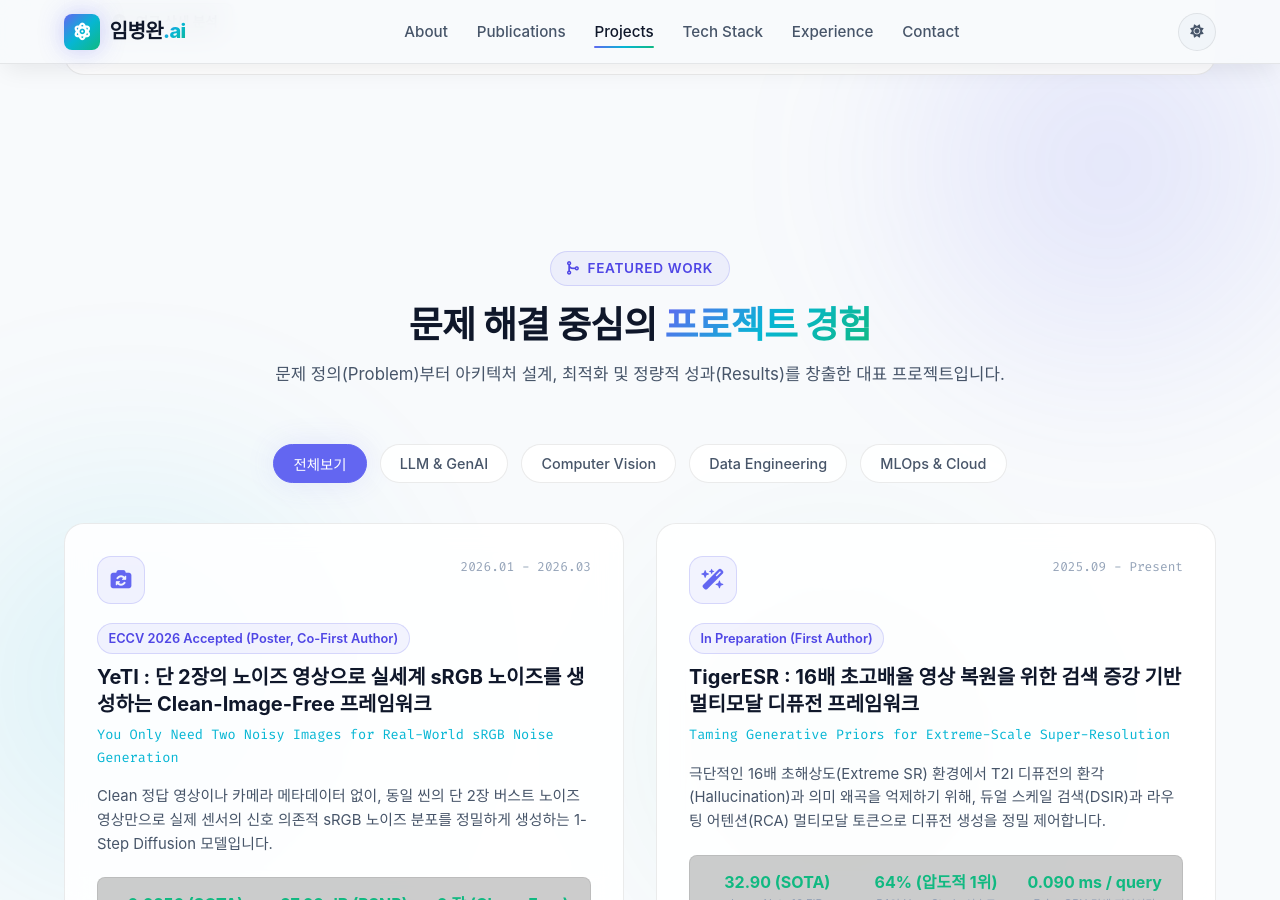
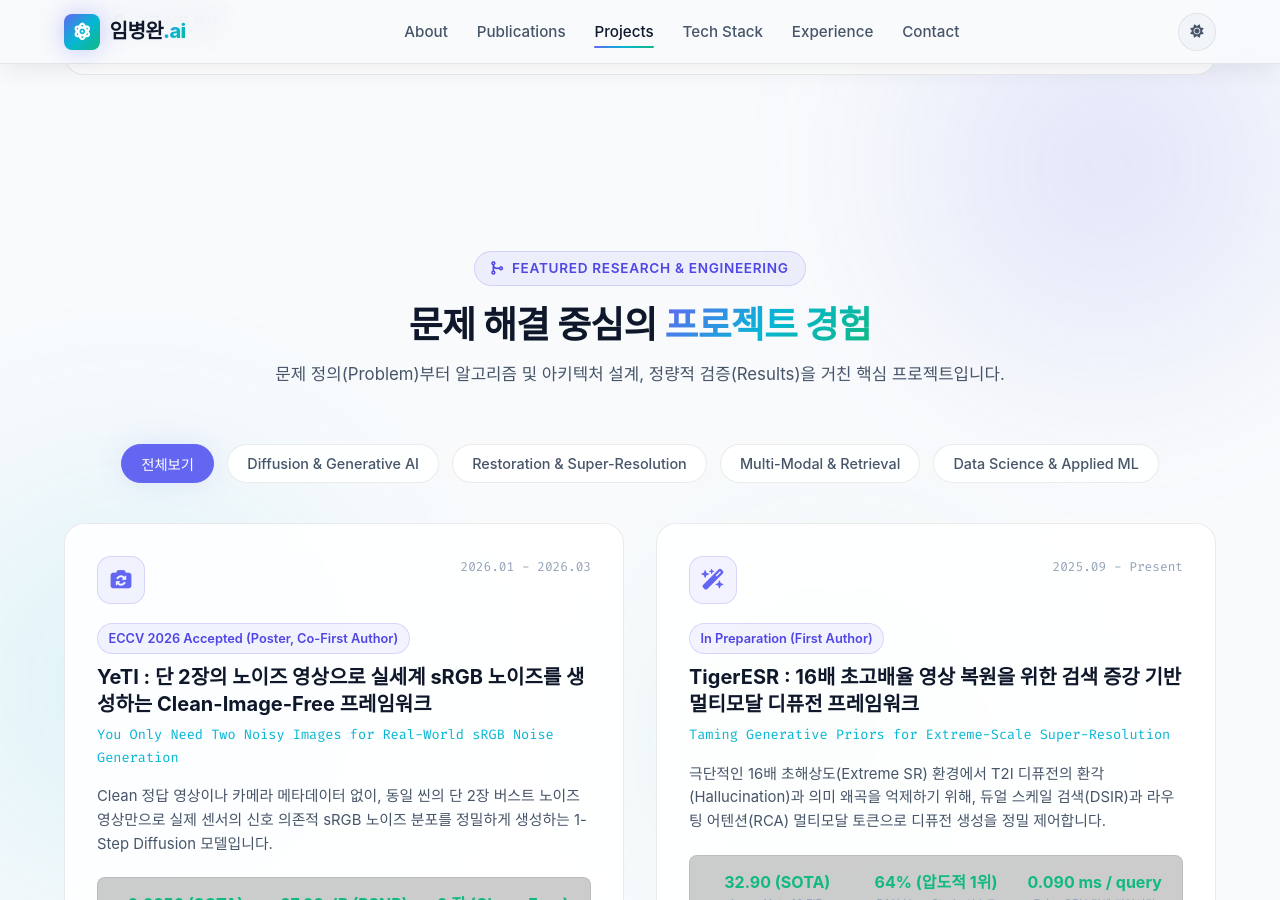
Before and after one commit to ByungWanLim/ByungWanLim.github.io, a Jekyll site: the page built from index.html, in a window 1280 px wide and 900 px high, scrolled down 3518 px. Built offline with Jekyll 4.4.1, drawn with Linux system fonts in a browser that asks for light colours; some web fonts are replaced; some of the changed text lies outside the part shown.

Commit message:
feat: add project filtering, modal detail view, and dynamic data rendering to portfolio site

```diff
--- a/_includes/projects.html
+++ b/_includes/projects.html
@@ -3,27 +3,27 @@
     <div class="section-header">
       <div class="section-badge">
         <i class="fa-solid fa-code-merge"></i>
-        <span>Featured Work</span>
+        <span>Featured Research & Engineering</span>
       </div>
       <h2 class="section-title">문제 해결 중심의 <span class="gradient-text">프로젝트 경험</span></h2>
       <p class="section-desc">
-        문제 정의(Problem)부터 아키텍처 설계, 최적화 및 정량적 성과(Results)를 창출한 대표 프로젝트입니다.
+        문제 정의(Problem)부터 알고리즘 및 아키텍처 설계, 정량적 검증(Results)을 거친 핵심 프로젝트입니다.
       </p>
     </div>
 
     <!-- Filter Buttons -->
     <div class="projects-filter-bar">
       <button class="filter-btn active" data-filter="all">전체보기</button>
-      <button class="filter-btn" data-filter="LLM">LLM & GenAI</button>
-      <button class="filter-btn" data-filter="Computer Vision">Computer Vision</button>
-      <button class="filter-btn" data-filter="Data Engineering">Data Engineering</button>
-      <button class="filter-btn" data-filter="MLOps">MLOps & Cloud</button>
+      <button class="filter-btn" data-filter="diffusion">Diffusion & Generative AI</button>
+      <button class="filter-btn" data-filter="restoration">Restoration & Super-Resolution</button>
+      <button class="filter-btn" data-filter="multimodal">Multi-Modal & Retrieval</button>
+      <button class="filter-btn" data-filter="ml">Data Science & Applied ML</button>
     </div>
 
     <!-- Projects Grid -->
     <div class="projects-grid">
       {% for project in site.data.projects %}
-      <div class="project-card" data-category="{{ project.category }}">
+      <div class="project-card" data-category="{{ project.filter_categories }} {{ project.category }}">
         <div>
           <div class="project-top">
             <div class="project-icon-box">
@@ -59,11 +59,11 @@
           <!-- Bottom Actions -->
           <div class="project-bottom-actions">
             <button type="button" class="project-detail-btn" aria-label="프로젝트 상세 보기">
-              <span>문제 해결 상세 보기</span>
+              <span>문제 해결 상세 분석</span>
               <i class="fa-solid fa-arrow-right"></i>
             </button>
             <div class="project-links">
-              {% if project.links.github %}
+              {% if project.links.github and project.links.github != "#" %}
               <a href="{{ project.links.github }}" target="_blank" rel="noopener noreferrer" class="project-link-btn" title="GitHub">
                 <i class="fa-brands fa-github"></i>
               </a>
--- a/assets/js/main.js
+++ b/assets/js/main.js
@@ -141,10 +141,10 @@
       filterBtns.forEach(b => b.classList.remove('active'));
       btn.classList.add('active');
 
-      const filterValue = btn.getAttribute('data-filter');
+      const filterValue = (btn.getAttribute('data-filter') || 'all').toLowerCase();
 
       projectCards.forEach(card => {
-        const cardCategory = card.getAttribute('data-category');
+        const cardCategory = (card.getAttribute('data-category') || '').toLowerCase();
         if (filterValue === 'all' || cardCategory.includes(filterValue)) {
           card.style.display = 'flex';
           card.style.animation = 'fadeIn 0.4s ease forwards';
```
Also changed, not shown: _data/projects.yml (+8 -4 lines).
